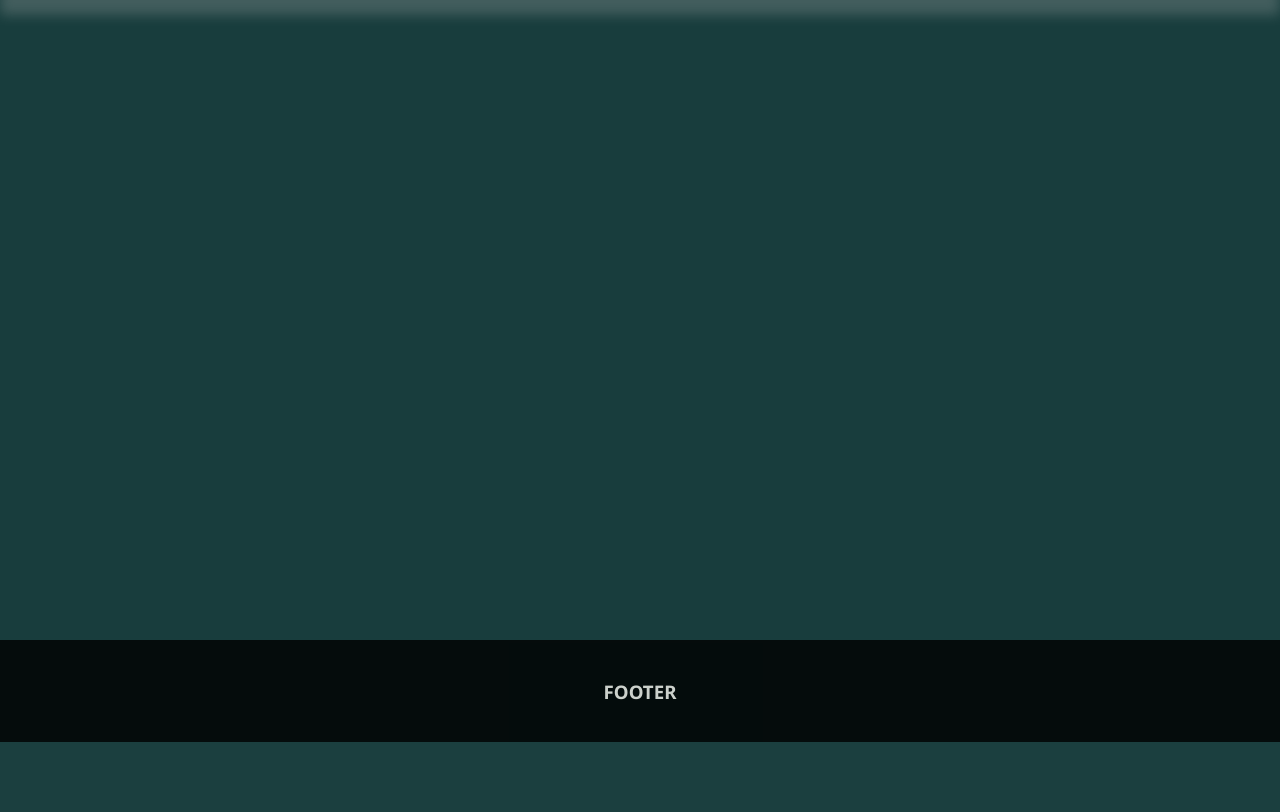
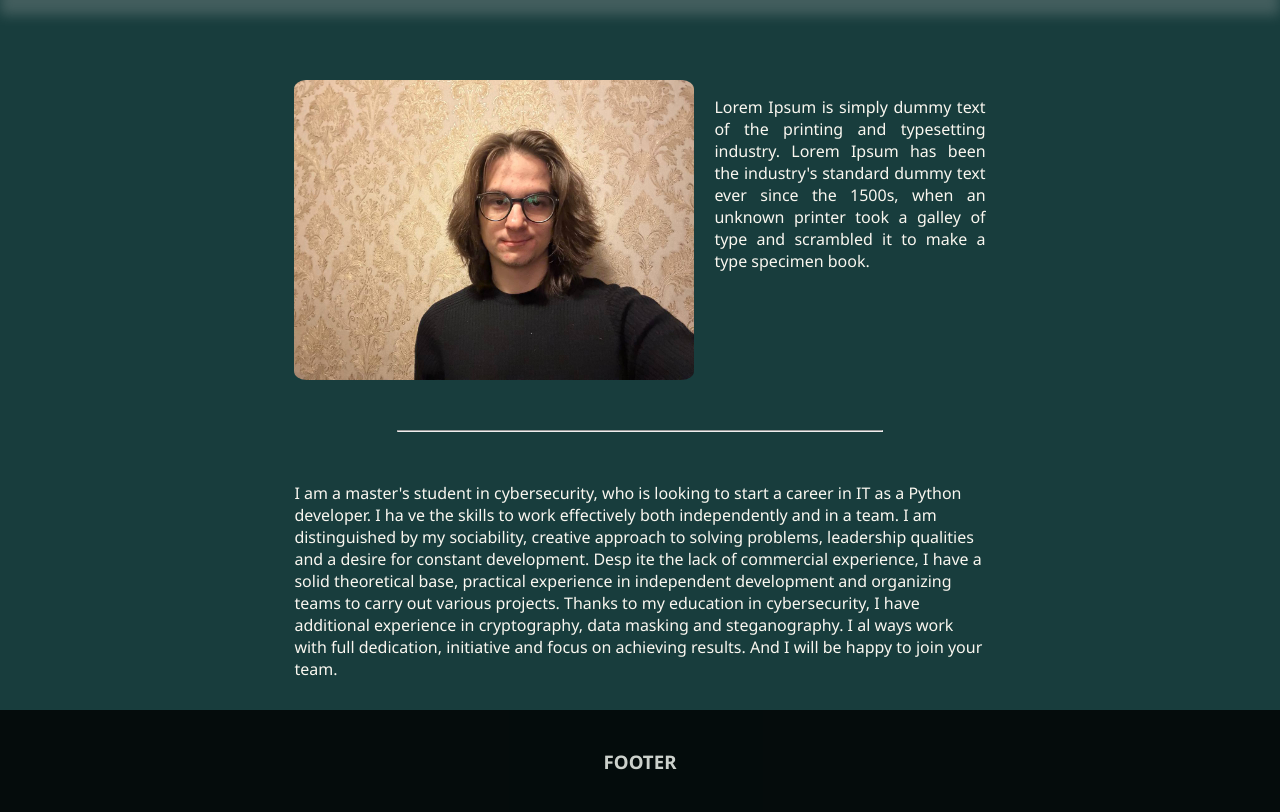
Before and after one commit to oleksandrmerkuloff/my-website, a Django app: page / in a window 1280 px wide. Shown: the part 120-932 px from the top of the page. Before the commit the page ends 862 px from the top, so only its background shows below. Run offline with Django 5.2, Linux system fonts and the light colour scheme.

Commit message:
finsih desing for home page

```diff
--- a/core/views.py
+++ b/core/views.py
@@ -2,7 +2,7 @@ from django.shortcuts import render
 
 
 def home_page(request):
-    return render(request, 'base.html')
+    return render(request, 'home.html')
 
 
 def contacts(request):
--- a/portfolio/static/portfolio/portfolio_page.css
+++ b/portfolio/static/portfolio/portfolio_page.css
@@ -20,8 +20,8 @@
 }
 
 .project-link {
-    border-radius: 30%;
-    padding: 10px;
+    border-radius: 15%;
+    padding: 7px;
     margin-top: 20px;
     text-decoration: none;
     color: white;
@@ -33,7 +33,7 @@
 .project-link:hover {
     box-shadow: rgba(0, 0, 0, 0.25) 0 8px 15px;
     transform: translateY(-2px);
-    border: 1px solid black;
+    border: 1px solid rgb(127, 209, 80);
 }
 
 .project-separator {
--- /dev/null
+++ b/static/home_page.css
@@ -0,0 +1,28 @@
+#my-cv {
+    width: 60%;
+    margin: 0 auto;
+}
+
+#welcome-section {
+    display: flex;
+    align-items: flex-start;
+}
+
+#my-img {
+    width: 400px;
+    height: 300px;
+    border-radius: 3%;
+    margin-right: 20px;
+}
+
+#welcome-text {
+    width: 50%;
+    text-align: justify;
+    overflow: hidden;
+}
+
+#cv-separator {
+    color: white;
+    margin: 50px auto;
+    width: 70%;
+}
--- a/templates/home.html
+++ b/templates/home.html
@@ -1 +1,25 @@
 {% extends 'base.html' %}
+{% load static %}
+
+
+{% block title %}Home{% endblock %}
+
+{% block css_style %}
+    <link rel="stylesheet" href="{% static "home_page.css" %}">
+{% endblock %}
+
+{% block content %}
+    <div id="my-cv">
+        <div id="welcome-section">
+            <img src="{% static 'images/my-img.jpg' %}" alt="my-img" id="my-img">
+            <p id="welcome-text">Lorem Ipsum is simply dummy text of the printing and typesetting industry. Lorem Ipsum has been the industry's standard dummy text ever since the 1500s, when an unknown printer took a galley of type and scrambled it to make a type specimen book.</p>
+        </div>
+        <hr id="cv-separator">
+        <div id="about-section">
+            I am a master's student in cybersecurity, who is looking to start a career in IT as a Python developer.
+I ha    ve the skills to work effectively both independently and in a team. I am distinguished by my sociability, creative approach to solving problems, leadership qualities and a desire for constant development.
+Desp    ite the lack of commercial experience, I have a solid theoretical base, practical experience in independent development and organizing teams to carry out various projects. Thanks to my education in cybersecurity, I have additional experience in cryptography, data masking and steganography.
+I al    ways work with full dedication, initiative and focus on achieving results. And I will be happy to join your team.
+        </div>
+    </div>
+{% endblock %}
```
Also changed, not shown: static/images/my-img.jpg (added).
